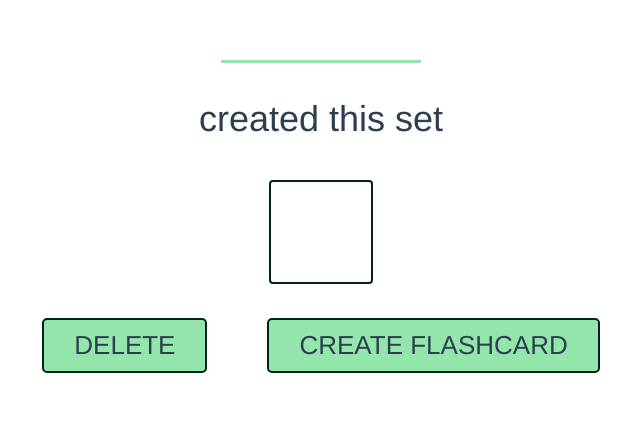
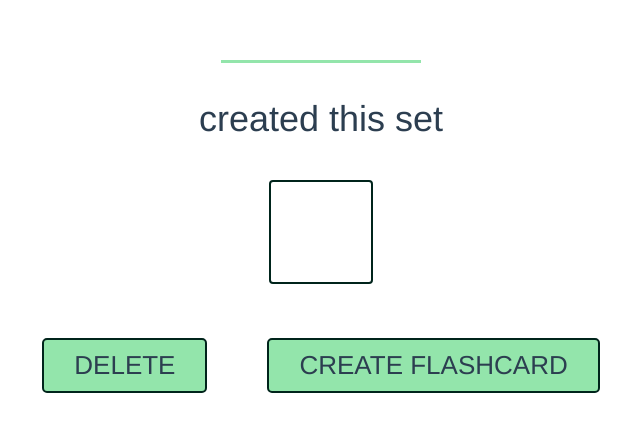
Before and after one commit to jhonnold/flashcards, a Vue app in the folder client/: page /sets/1 in a window 1280 px wide. Shown: the top 432 px of the page, without its empty margins (319-959 px from the left). Built offline with nearby package versions, Linux system fonts and the light colour scheme; no server answers.

Commit message:
Added more top margin to the btn-wrap

```diff
--- a/client/src/components/Sets.vue
+++ b/client/src/components/Sets.vue
@@ -88,7 +88,7 @@
       border-radius: 5px;
       border: 2px solid #00241b;
       transition: all .3s ease-in-out;
-      margin: 30px 30px 2px;
+      margin: 50px 30px 2px;
 
       &:hover {
         margin-bottom: 2px;
```
